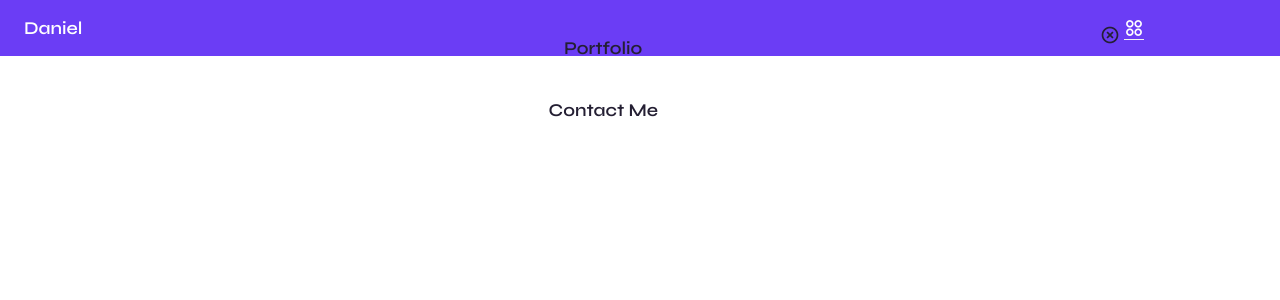
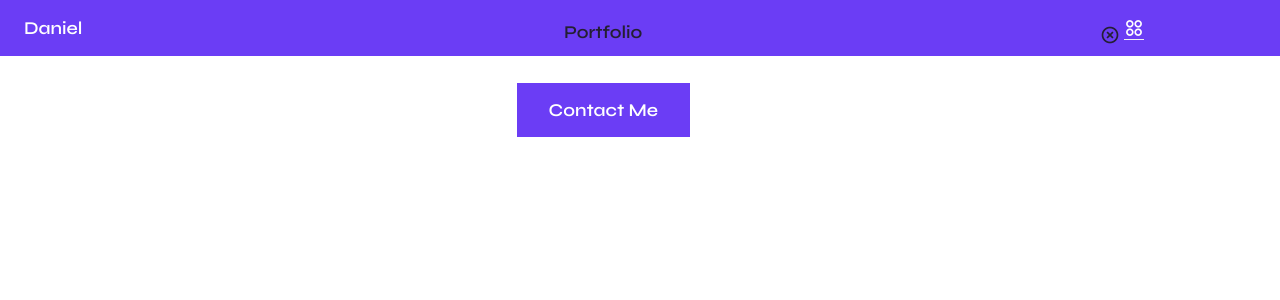
Before and after one commit to dvirak/Personal-Website, a React (Vite) app: page / in a window 1280 px wide. Shown: the top 300 px of the page. Built offline with nearby package versions, Linux system fonts and the light colour scheme.

Commit message:
Button CSS Update

```diff
--- a/src/App.css
+++ b/src/App.css
@@ -248,6 +248,19 @@ img {
 /* Header background color of other pages */
 
 /*=============== BUTTON ===============*/
+.button {
+  display: inline-block;
+  background-color: var(--first-color);
+  color: var(--white-color);
+  font-weight: var(--font-semi-bold);
+  padding: 1rem 2rem;
+  transition: background-colo 0.4s, box-shadow 0.4s;
+}
+
+.button:hover {
+  background-color: var(--first-color-alt);
+  box-shadow: 0 8px 24px hsla(var(--hue), 90%, 30%, 0.3);
+}
 
 /*=============== HOME ===============*/
 
--- a/src/Components/Navbar.jsx
+++ b/src/Components/Navbar.jsx
@@ -28,8 +28,8 @@ export default function Navbar() {
                   Portfolio
                 </Link>
               </li>
-              <li className="button">
-                <Link to="/Contact" className="nav__link">
+              <li className="nav__item">
+                <Link to="/Contact" className="button">
                   Contact Me
                 </Link>
               </li>
```
